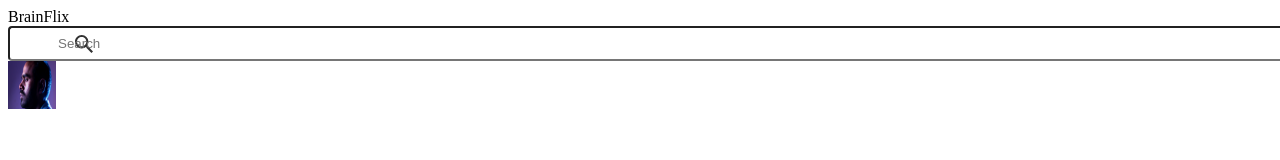
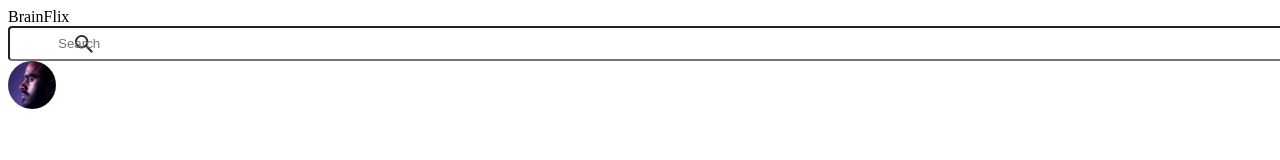
Before and after one commit to YongshengGong/yongsheng-gong-brainflix, a React (Vite) app: page / in a window 1280 px wide. Shown: the top 160 px of the page. Built offline with nearby package versions, Linux system fonts and the light colour scheme.

Commit message:
I added a background avatar image

```diff
--- a/src/components/Header/Header.jsx
+++ b/src/components/Header/Header.jsx
@@ -1,5 +1,4 @@
 import "./Header.scss";
-import avata from "../../assets/images/Mohan-muruge.jpg";
 function Header(){
     return (
     <header className="header">
@@ -8,7 +7,7 @@ function Header(){
        </section>
        <section className="header__search-avatar-container">
            <input className="header__search" placeholder="Search"></input>
-           <img className="header__avatar" src={avata} alt="" />
+           <div className="header__avatar"></div>
        </section>
     </header>
     )
--- a/src/components/Header/Header.scss
+++ b/src/components/Header/Header.scss
@@ -14,5 +14,10 @@
     &__avatar{
         width:3rem;
         height:3rem;
+        background-image: url("../../assets/images/Mohan-muruge.jpg");
+        background-size: cover;
+        background-position: -0.3rem;
+        border-radius:50% ;
+
     }
 }
```
